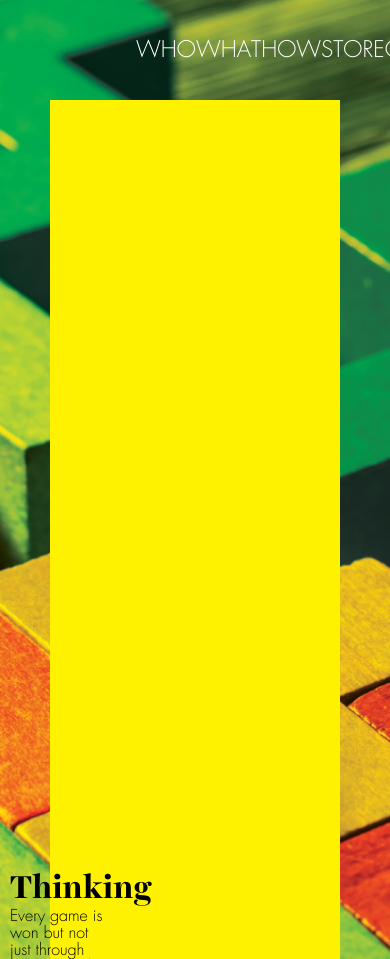
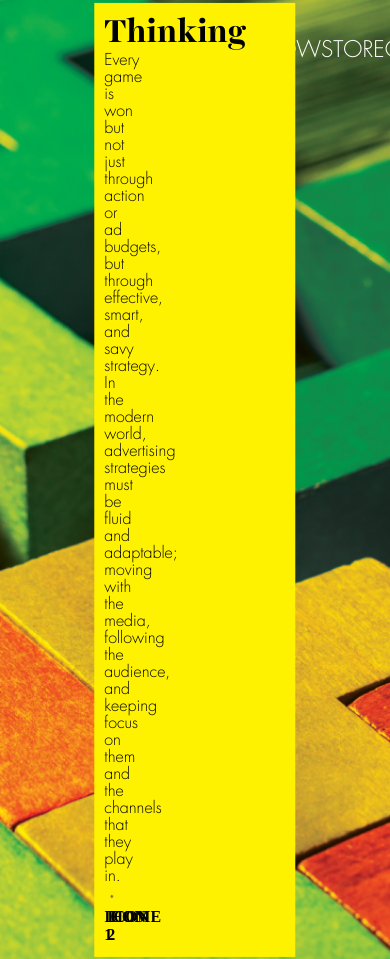
Before and after one commit to TagTheAgency/Tag-site-2.0, a PHP site: page /pages/strategy.html in a window 390 px wide. Run offline with PHP 8.4, Linux system fonts and the light colour scheme.

Commit message:
add responsive grid to strategy page

```diff
--- a/pages/influencers.html
+++ b/pages/influencers.html
@@ -43,6 +43,5 @@
 			</div>
 		</div>
 	</main>
-	<footer></footer>
 </body>
 </html>
--- a/pages/strategy.html
+++ b/pages/strategy.html
@@ -19,8 +19,7 @@
 		</div>
 	</header>
 	<main>
-		<div class="thinking-background"></div>
-		<div class="float-right"></div>
+		<div class="inner-container inner-container--strategy-page">
 			<div class="copy">
 				<h1>Thinking</h1>
 				<p>Every game is won but not just through action or ad budgets, but through effective, smart, and savy strategy. In the modern world, advertising strategies must be fluid and adaptable; moving with the media, following the audience, and keeping focus on them and the channels that they play in.</p>
@@ -39,7 +38,10 @@
 					<div class="icons__text">Home</div>
 				</div>
 			</div>
+			<div class="media">
+
+			</div>
+		</div>
 	</main>
-	<footer></footer>
 </body>
 </html>
--- a/stylesheets/style.css
+++ b/stylesheets/style.css
@@ -71,6 +71,8 @@ header {
     .inner-container {
       width: 1440px;
       height: 720px; } }
+  .inner-container--strategy-page {
+    background-color: #FFF200; }
 
 .media {
   display: inline-block;
--- a/stylesheets/style.scss
+++ b/stylesheets/style.scss
@@ -152,6 +152,9 @@ header {
 	@include respond-to(wide-screens) {
 		width: 1440px;
 		height: 720px;
+	}
+	&--strategy-page {
+		background-color: $yellow;
 	}
 }
 
```
Also changed, not shown: 1 other file. Lines whose indentation alone changed are shown as unchanged.
